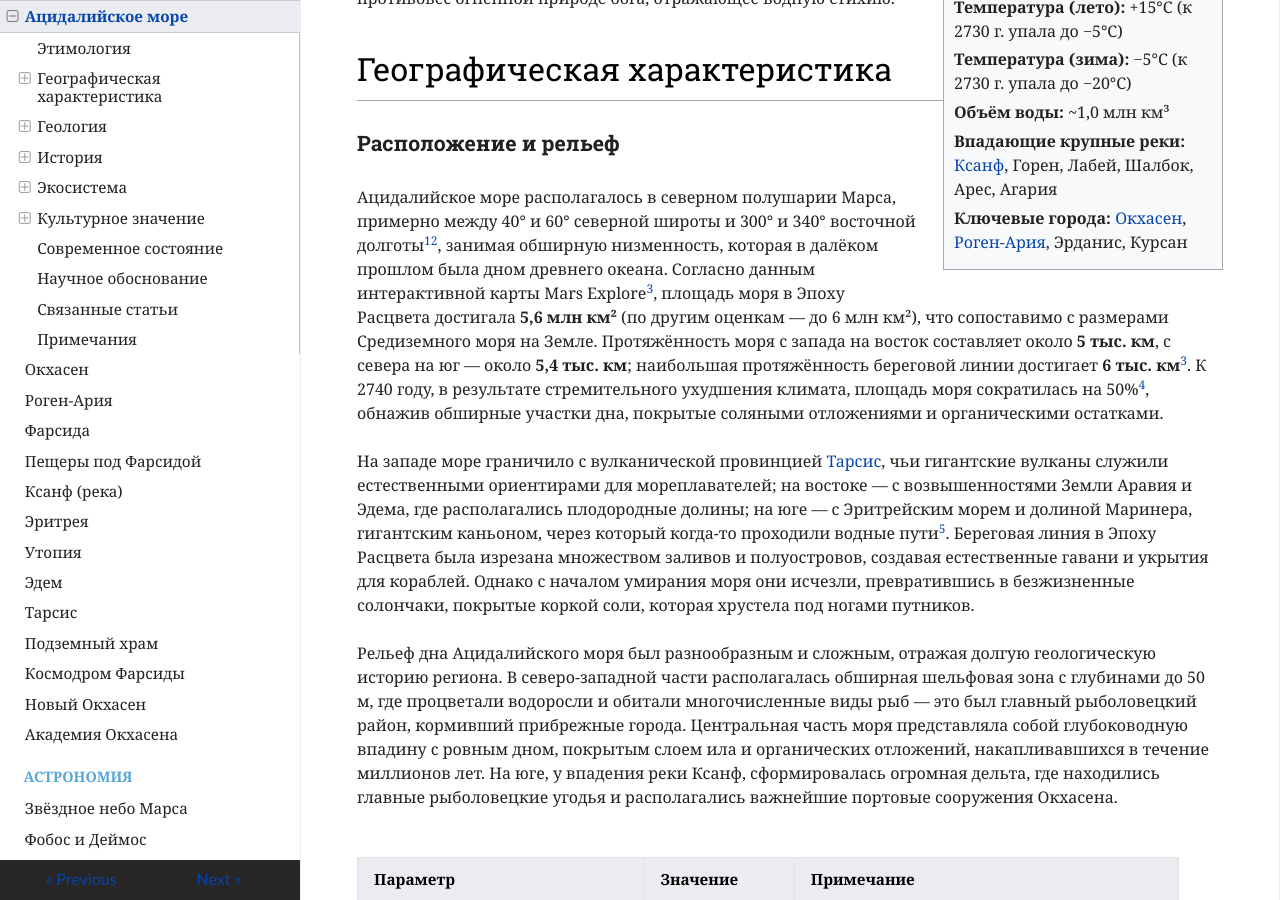
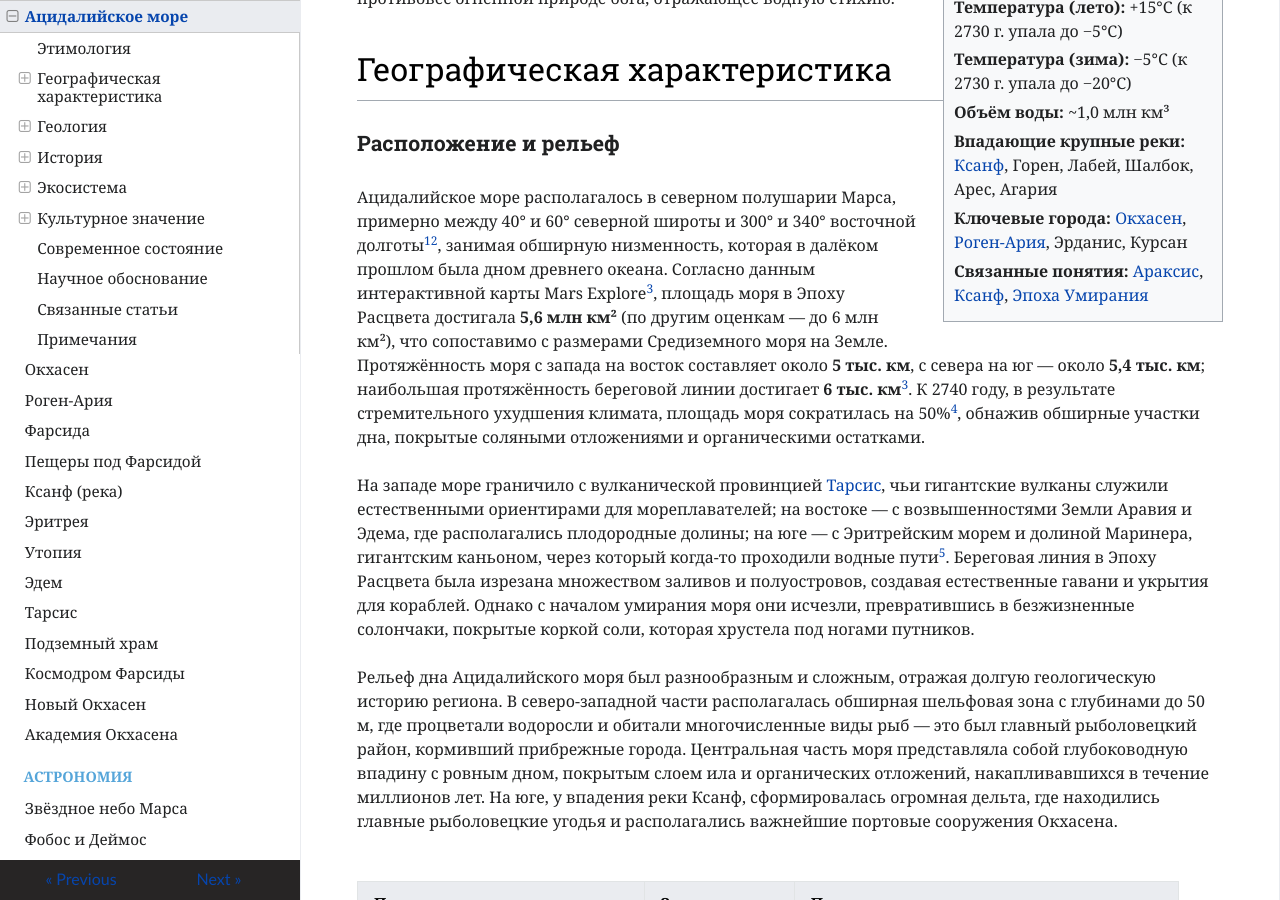
Before and after one commit to ivanhohlov14-bit/mars-encyclopedia, an MkDocs documentation site: the page built from docs/geography/acidalia-sea.md, in a window 1280 px wide and 900 px high, scrolled down 1000 px. Built offline with MkDocs 1.6.1, drawn with Linux system fonts in a browser that asks for light colours; nearby versions of some CDN libraries.

Commit message:
Update acidalia-sea.md

```diff
--- a/docs/geography/acidalia-sea.md
+++ b/docs/geography/acidalia-sea.md
@@ -10,11 +10,11 @@
     <div style="font-size: 0.7rem; color: #555; margin-top: 2px;">Расположение Ацидалийского моря (отмечено красным)</div>
   </div>
 
-   <p><b>Латинское название:</b> Acidalia Planitia</p>
+    <p><b>Латинское название:</b> Acidalia Planitia</p>
   <p><b>Марсианское название:</b> Ākha Thal («Вода-море»)</p>
   <p><b>Размер:</b> около 3360 км в поперечнике</p>
   <p><b>Координаты центра:</b> <a href="https://geohack.toolforge.org/geohack.php?language=ru&pagename=Acidalia_Planitia&params=50_N_339_E_globe:Mars_" target="_blank">50° с.ш., 339° в.д.</a></p>
-  <p><b>Расположение:</b> Северное полушарие Марса, между плато <a href="farsida.md">Тарсис</a> и Землёй Аравия</p>
+  <p><b>Расположение:</b> Северное полушарие Марса, между плато <a href="../farsida.md">Тарсис</a> и Землёй Аравия</p>
   <p><b>Высота:</b> 4–5 км ниже марсианского уровня отсчёта</p>
   <p><b>Площадь (в 2680 г.):</b> ~5,6 млн км² (сократилась на 50% к 2740 г.)</p>
   <p><b>Солёность:</b> 35–40 ‰</p>
@@ -23,8 +23,9 @@
   <p><b>Температура (лето):</b> +15°C (к 2730 г. упала до −5°C)</p>
   <p><b>Температура (зима):</b> −5°C (к 2730 г. упала до −20°C)</p>
   <p><b>Объём воды:</b> ~1,0 млн км³</p>
-  <p><b>Впадающие крупные реки:</b> <a href="ksanf-river.md">Ксанф</a>, Горен, Лабей, Шалбок, Арес, Агария</p>
-  <p><b>Ключевые города:</b> <a href="okhasen.md">Окхасен</a>, <a href="rogen-aria.md">Роген-Ария</a>, Эрданис, Курсан</p>
+  <p><b>Впадающие крупные реки:</b> <a href="../ksanf-river.md">Ксанф</a>, Горен, Лабей, Шалбок, Арес, Агария</p>
+  <p><b>Ключевые города:</b> <a href="../okhasen.md">Окхасен</a>, <a href="../rogen-aria.md">Роген-Ария</a>, Эрданис, Курсан</p>
+  <p><b>Связанные понятия:</b> <a href="../araksis.md">Араксис</a>, <a href="../ksanf-monster.md">Ксанф</a>, <a href="../epokha-umiraniya.md">Эпоха Умирания</a></p>
 </div>
 
 **Ацидалийское море** (лат. *Mare Acidalium*, марс. *Ākha Thal* — «Вода-море») — крупнейший водоём Марса в Эпоху Умирания, занимавший центральную часть северного полушария планеты. Море входит в бассейн Мирового марсианского океана, соединяясь с ним через систему проливов и каналов. С запада в море вдаётся залив **Горен**, расположенный на плато Темпе; с южной стороны море омывает залив Ульян, находящийся близ города Окхасен в устье реки Ксанф. С востока в море глубоко врезается полуостров с лесом голосеменных растений **Моав**. Ацидалийское море выступает не только как географический объект, но и как символ уходящей жизни, колыбель марсианской цивилизации и главный свидетель её гибели. По поверхности Ацидалийского моря проходит водная граница между государствами Аркадия, Утопией и Эдемом. Согласно табличкам [Хевсура](hevsur.md), именно на его берегах были основаны первые города — [Окхасен](okhasen.md), Эрданис, Роген-Ария и Курсан, — и именно в его замерзающие воды смотрели последние марсиане перед отлётом к [Земле](earth.md).
```
